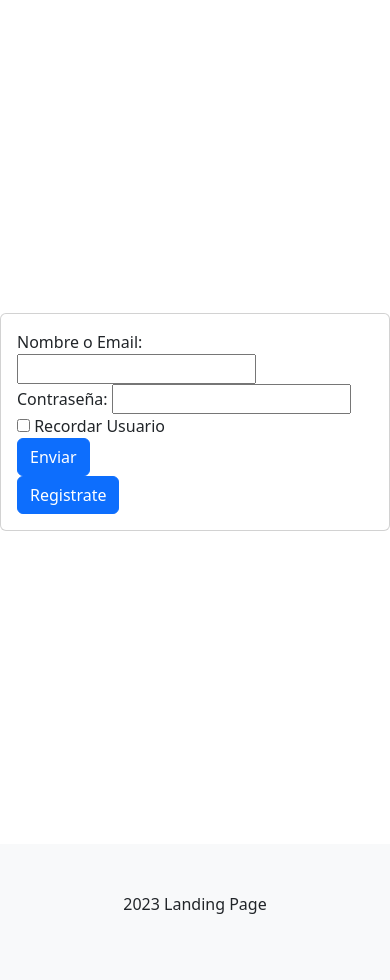
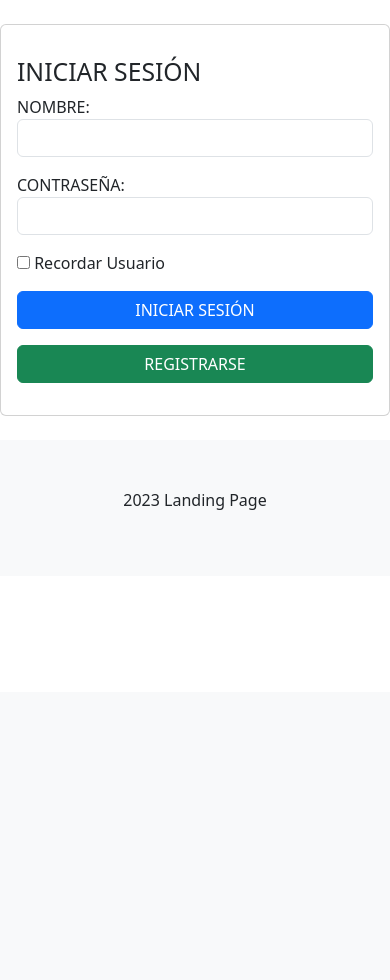
Before and after one commit to danielmartinarnedo/Frikeria, a PHP site: page /vista/login.php in a window 390 px wide. Shown: the part 152-1132 px from the top of the page. After the commit the page ends 662 px from the top, so only its background shows below. Run offline with PHP 8.4, Linux system fonts and the light colour scheme; data that the repository does not hold is empty.

Commit message:
LoginArreglado

```diff
--- a/controladores/normal.php
+++ b/controladores/normal.php
@@ -25,6 +25,28 @@ function insertarUsuario()
         echo json_encode(["estado" => false, "msj" => "Nombre de usuario ya existe."]);
     }
 }
+//Maneja el inicio de sesion
+function inicio()
+{
+    require_once('../modelo.php');
+    require_once('../classes/usuario.php');
+
+    $usus = new usuario("../../../");
+
+    if (!isset($_POST["rec"]))
+        unset_cookie("usuario");
+
+    if ($usus->compCrede($_POST["nom"], $_POST["contra"])) {
+        if (isset($_POST["rec"])) {
+            set_cookie("usuario", $_POST["nom"]);
+            set_session('user', $_POST["nom"]);
+        }
+        echo json_encode(["estado" => true, "msj" => "Login hecho correctamente."]);
+    } else {
+        echo json_encode(["estado" => false, "msj" => "Nombre de usuario o contraseña incorrectos."]);
+    }
+}
+
 //Ir a la modificación de un usuario
 function irModUser()
 {
--- a/src/introUser.js
+++ b/src/introUser.js
@@ -1,5 +1,4 @@
 document.addEventListener("DOMContentLoaded", function () {
-    const imgTag = document.getElementById('imgTag');
     const inputNombre = document.getElementsByName('nom')[0];
     const inputMail = document.getElementsByName('mail')[0];
     const inputContra = document.getElementsByName('contra')[0];
--- a/vista/introUser.php
+++ b/vista/introUser.php
@@ -2,7 +2,7 @@
 <main class="card mb-3 mt-3 col-md-6 offset-md-3 w-md-50">
   <div class="card-body">
     <h2 class="card-title">INTRODUCIR USUARIO</h2>
-    <div id="formularioModUser">
+    <div id="formularioIntroUser">
       <div class="mb-3">
         <label for="nom">NOMBRE:</label>
         <input type="text" class="form-control"  name="nom" required>
--- a/vista/login.php
+++ b/vista/login.php
@@ -1,23 +1,27 @@
 <?php require_once("./header.php"); ?>
-<div class="d-flex justify-content-center align-items-center vh-100">
-    <div class="card">
-        <div class="card-body">
-            <main>
-                <form action="../index.php?action=inicio" method="post">
-                    <label for="nom">Nombre o Email:</label>
-                    <input type="text" name="nom" value=<?php if (isset($_COOKIE["usuario"])) echo $_COOKIE["usuario"] ?>>
-                    <br>
-                    <label for="contra">Contraseña:</label>
-                    <input type="password" name="contra">
-                    <br>
-                    <input type="checkbox" name="rec" <?php if (isset($_COOKIE["usuario"])) echo "checked"; ?>>
-                    <label for="rec">Recordar Usuario</label>
-                    <br>
-                    <input type="submit" value="Enviar" name="fIni" class="btn btn-primary">
-                </form>
-                <a href="./normal/introUser.php"><button class="btn btn-primary" type="submit">Registrate</button></a>
-            </main>
+<main class="card mb-4 mt-4 col-md-6 offset-md-3 w-md-50">
+    <div class="card-body mb-3 mt-3">
+        <h2 class="card-title">INICIAR SESIÓN</h2>
+        <div id="formularioIntroUser">
+            <div class="mb-3">
+                <label for="nom">NOMBRE:</label>
+                <input type="text" class="form-control" name="nom" value=<?php if (isset($_COOKIE["usuario"])) echo $_COOKIE["usuario"] ?>>
+            </div>
+            <div class="mb-3">
+                <label for="contra">CONTRASEÑA:</label>
+                <input type="password" class="form-control" name="contra">
+            </div>
+            <div class="mb-3">
+                <input type="checkbox" name="rec" <?php if (isset($_COOKIE["usuario"])) echo "checked"; ?>>
+                <label for="rec">Recordar Usuario</label>
+            </div>
+            <div class="mb-3">
+                <button name="enviar" class="btn btn-primary col-12">INICIAR SESIÓN</button>
+            </div>
+            <a href="./normal/introUser.php"><button class="btn btn-success col-12" type="submit">REGISTRARSE</button></a>
         </div>
     </div>
-</div>
+</main>
+<script src="../src/login.js"></script>
 <?php require_once("./footer.php"); ?>
+<!--                 <form action="../index.php?action=inicio" method="post"> -->
```
Also changed, not shown: src/login.js (added, +34 -0 lines).
